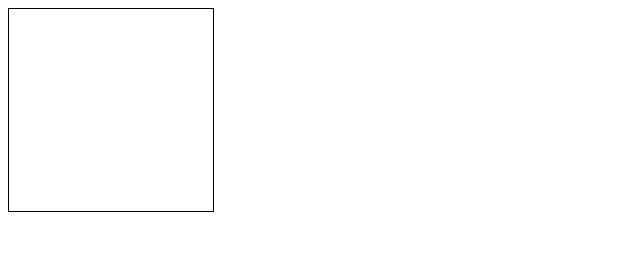
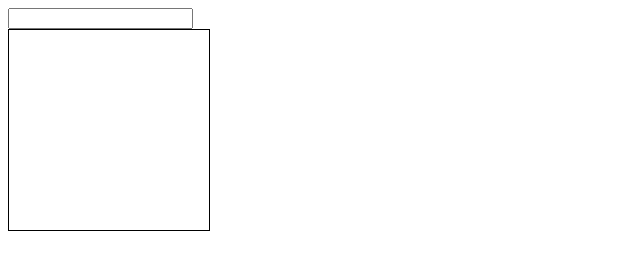
Before and after one commit to ralt/regexfiddle, a plain HTML site: page index.html in a window 1280 px wide. Shown: the whole page, without its empty margins (0-640 px from the left). Drawn offline with Linux system fonts and the light colour scheme.

Commit message:
minor fix

```diff
--- a/style.css
+++ b/style.css
@@ -1,4 +1,4 @@
-#input {
+#output {
     border: 1px solid;
     width: 200px;
     height: 200px;
```
